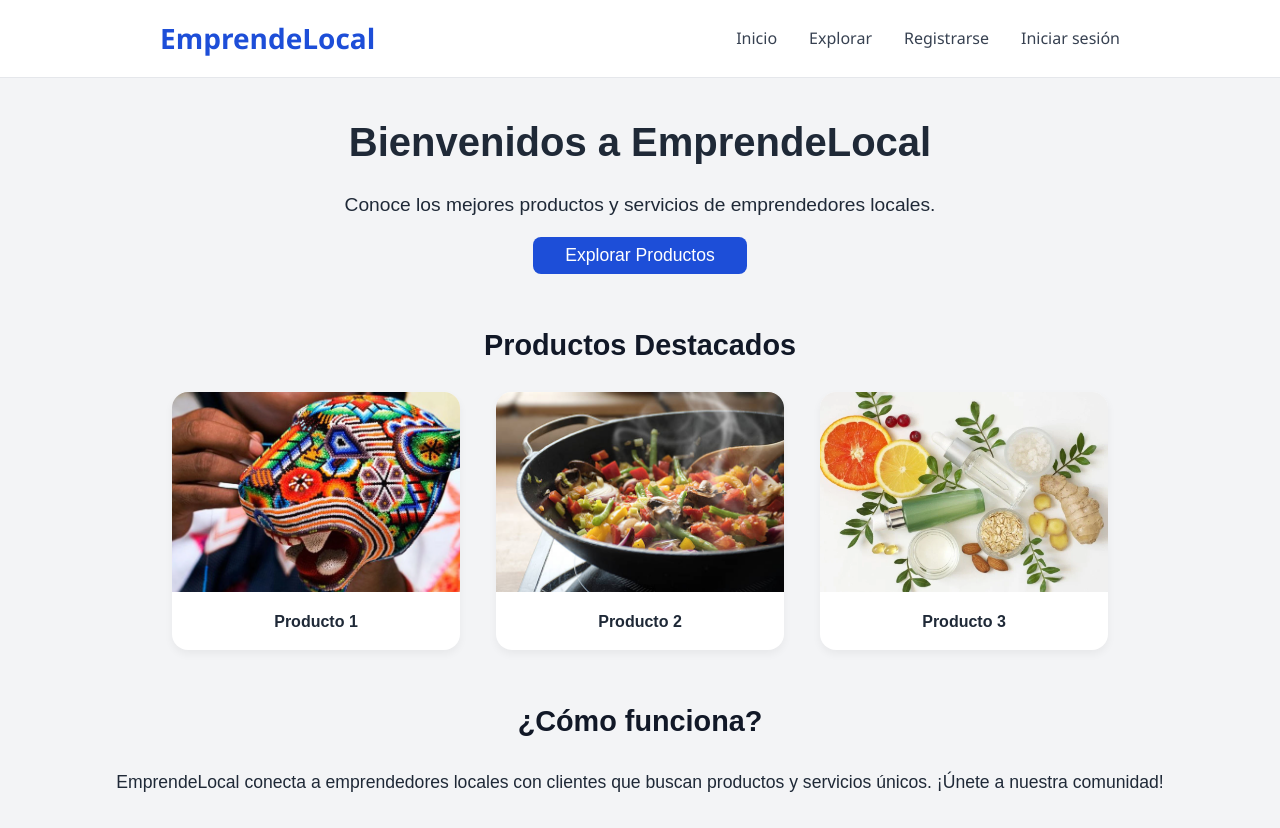
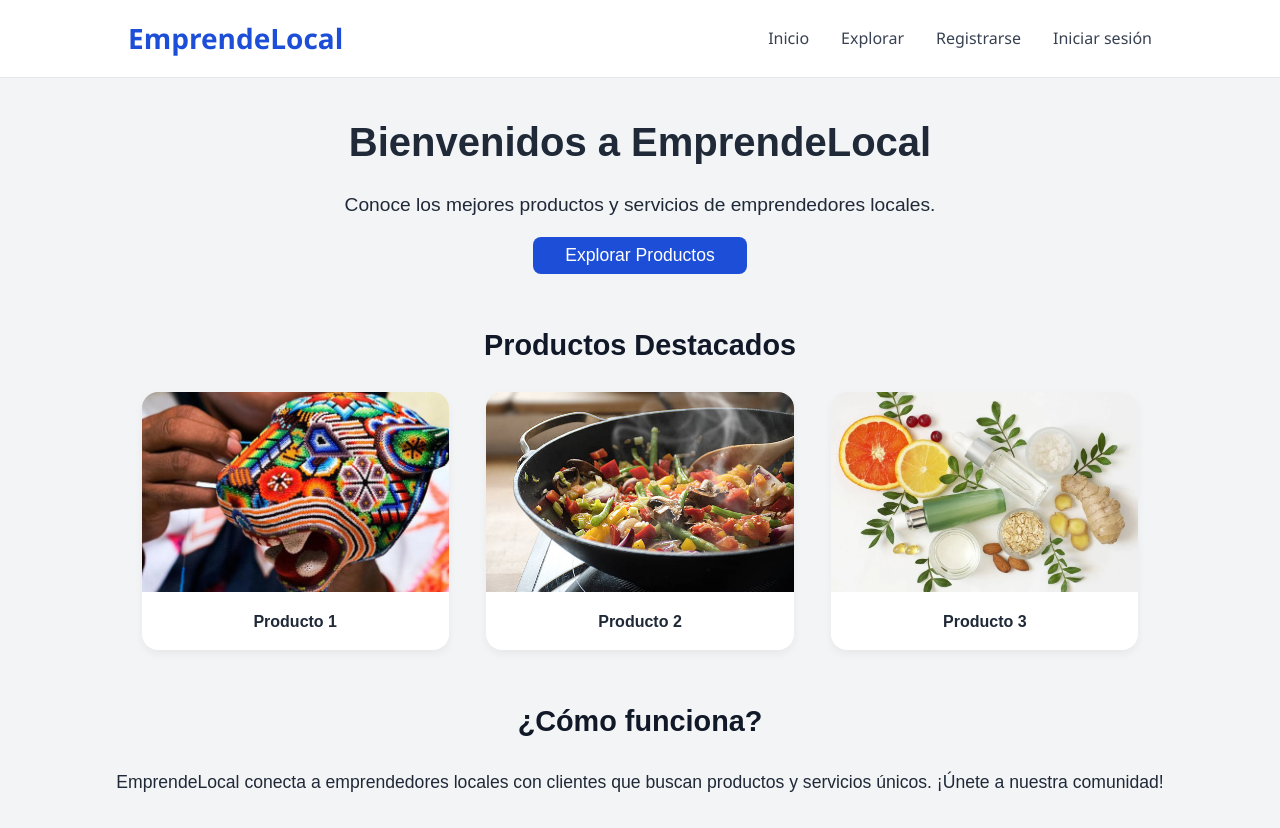
Before and after one commit to BruceGabr/ComerciaYa, a React (Vite) app: page / in a window 1280 px wide. Built offline with nearby package versions, Linux system fonts and the light colour scheme.

Commit message:
Home modificado (container)

```diff
--- a/src/pages/Home.css
+++ b/src/pages/Home.css
@@ -8,7 +8,7 @@
 .container {
   max-width: 80%;
   margin: 0 auto;
-  padding: 0 2rem;
+  padding: 0;
 }
 
 /* Banner de Bienvenida  */
```
